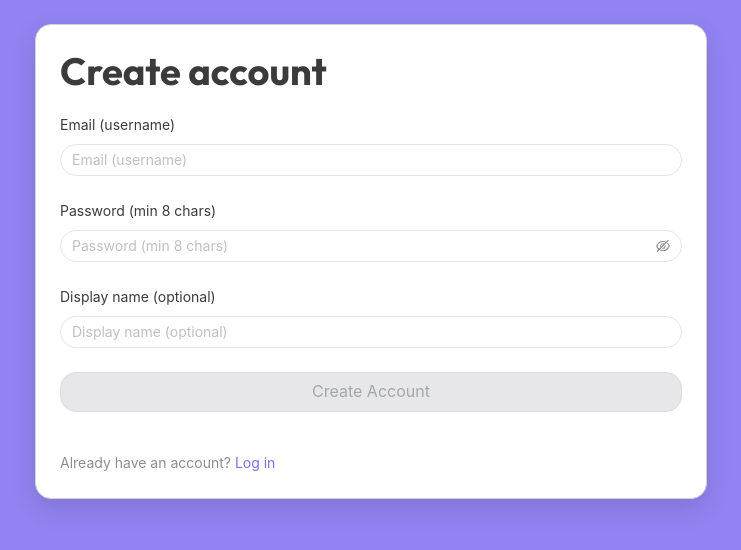
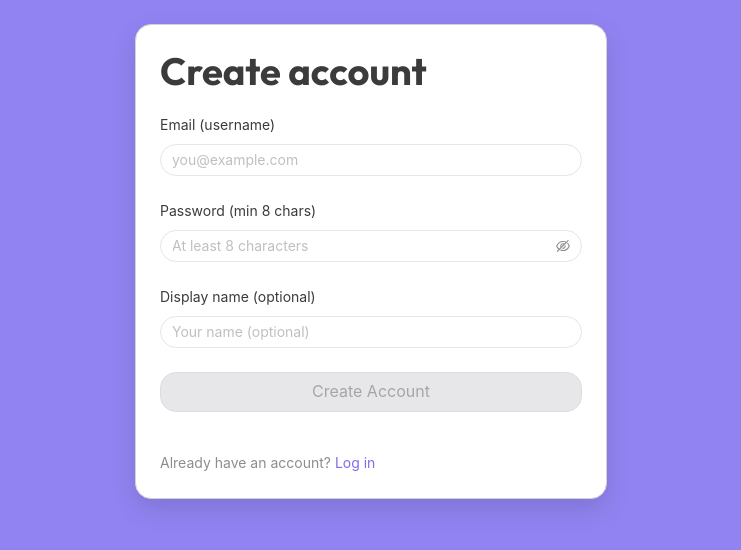
Before and after one commit to janvillarosa/gracie-app, a React (Vite) app in the folder frontend/: page /register in a window 1280 px wide. Shown: the top 550 px of the page, without its empty margins (269-1010 px from the left). Built offline with nearby package versions, Linux system fonts and the light colour scheme.

Commit message:
Refien placeholders on Login

```diff
--- a/frontend/src/pages/Login.tsx
+++ b/frontend/src/pages/Login.tsx
@@ -34,10 +34,21 @@ export const Login: React.FC = () => {
         <Typography.Title level={2} style={{ marginTop: 0 }}>Welcome</Typography.Title>
         <Form layout="vertical" onSubmitCapture={onLogin}>
           <Form.Item label="Email">
-            <Input placeholder="Email" value={username} onChange={(e) => setUsername(e.target.value)} />
+            <Input
+              placeholder="you@example.com"
+              value={username}
+              onChange={(e) => setUsername(e.target.value)}
+              autoComplete="email"
+              inputMode="email"
+            />
           </Form.Item>
           <Form.Item label="Password">
-            <Input.Password placeholder="Password" value={password} onChange={(e) => setPassword(e.target.value)} />
+            <Input.Password
+              placeholder="Your password"
+              value={password}
+              onChange={(e) => setPassword(e.target.value)}
+              autoComplete="current-password"
+            />
           </Form.Item>
           <Button type="primary" htmlType="submit" disabled={!username || !password || loading} size="large" block>
             Log In
--- a/frontend/src/pages/Register.tsx
+++ b/frontend/src/pages/Register.tsx
@@ -35,13 +35,29 @@ export const Register: React.FC = () => {
         <Typography.Title level={2} style={{ marginTop: 0 }}>Create account</Typography.Title>
         <Form layout="vertical" onSubmitCapture={onRegister}>
           <Form.Item label="Email (username)">
-            <Input placeholder="Email (username)" value={username} onChange={(e) => setUsername(e.target.value)} />
+            <Input
+              placeholder="you@example.com"
+              value={username}
+              onChange={(e) => setUsername(e.target.value)}
+              autoComplete="email"
+              inputMode="email"
+            />
           </Form.Item>
           <Form.Item label="Password (min 8 chars)">
-            <Input.Password placeholder="Password (min 8 chars)" value={password} onChange={(e) => setPassword(e.target.value)} />
+            <Input.Password
+              placeholder="At least 8 characters"
+              value={password}
+              onChange={(e) => setPassword(e.target.value)}
+              autoComplete="new-password"
+            />
           </Form.Item>
           <Form.Item label="Display name (optional)">
-            <Input placeholder="Display name (optional)" value={name} onChange={(e) => setName(e.target.value)} />
+            <Input
+              placeholder="Your name (optional)"
+              value={name}
+              onChange={(e) => setName(e.target.value)}
+              autoComplete="name"
+            />
           </Form.Item>
           <Button type="primary" htmlType="submit" disabled={!username || password.length < 8 || loading} size="large" block>
             Create Account
--- a/frontend/src/styles.css
+++ b/frontend/src/styles.css
@@ -51,7 +51,7 @@ body {
   display: flex;
   align-items: flex-start;
 }
-.login-page .container { width: 100%; }
+.login-page .container { width: 100%; max-width: 520px; }
 
 /* Make login panel shadow a touch more prominent */
 .login-page .paper-card {
```
